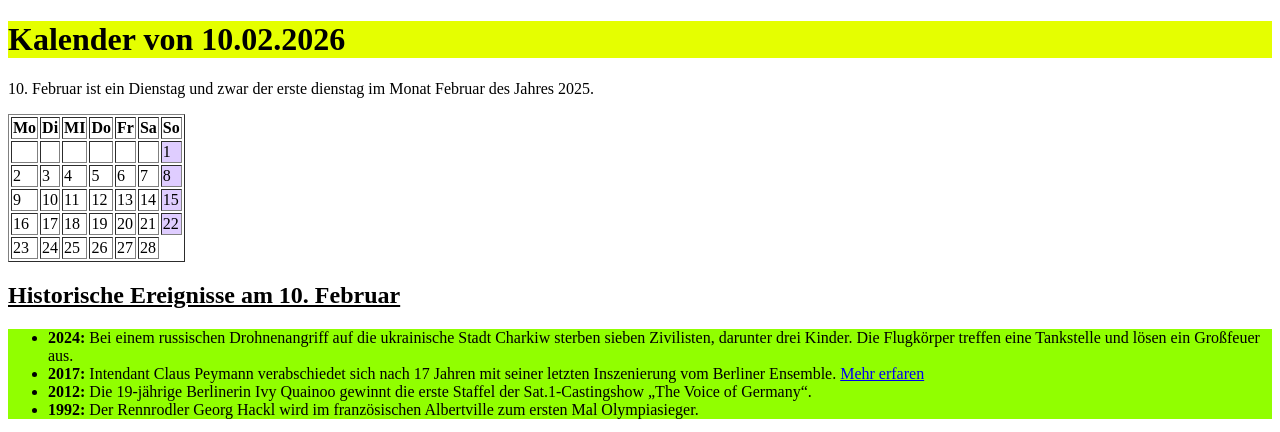
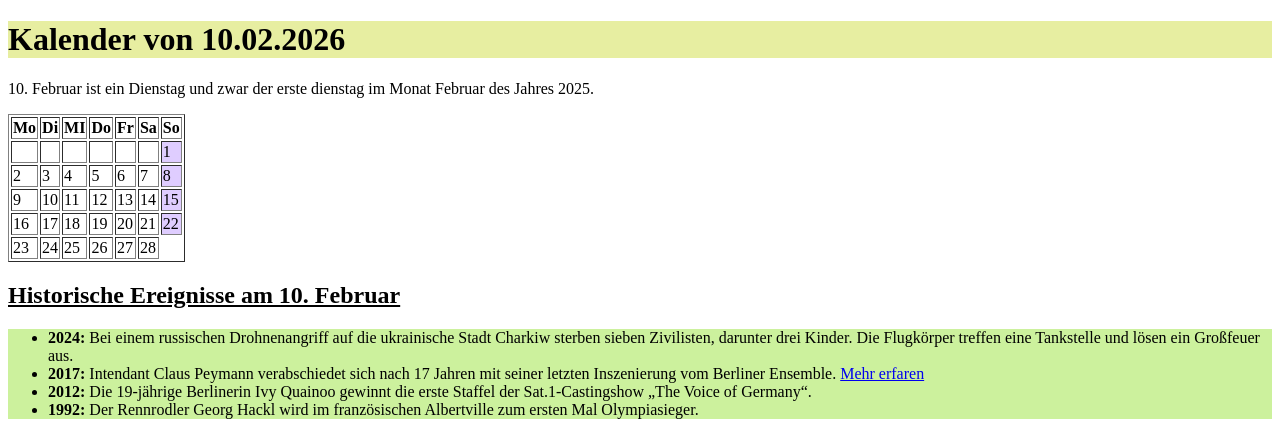
Before and after one commit to kevinrivas1203/Kalender, a plain HTML site: page index.html in a window 1280 px wide. Shown: the top 432 px of the page. Drawn offline with Linux system fonts and the light colour scheme; grey boxes are pictures that could not be loaded.

Commit message:
faber neu

```diff
--- a/index.html
+++ b/index.html
@@ -6,7 +6,7 @@
     <title>Kalender</title>
 </head>
 <body>
-    <h1 style="background-color: rgb(229, 255, 0);">Kalender von 10.02.2026</h1>
+    <h1 style="background-color: rgb(231, 238, 161);">Kalender von 10.02.2026</h1>
     <p>10. Februar ist ein Dienstag und zwar der erste dienstag im Monat Februar des Jahres 2025.</p>
 
     <table border="1">
@@ -67,7 +67,7 @@
 
     <h2><u>Historische Ereignisse am 10. Februar</u></h2>
 
-    <div style="background-color: rgb(145, 255, 0);">
+    <div style="background-color: rgb(204, 241, 157);">
         <ul>
             <li>
                 <strong>2024:</strong> Bei einem russischen Drohnenangriff auf die ukrainische Stadt Charkiw sterben
```
